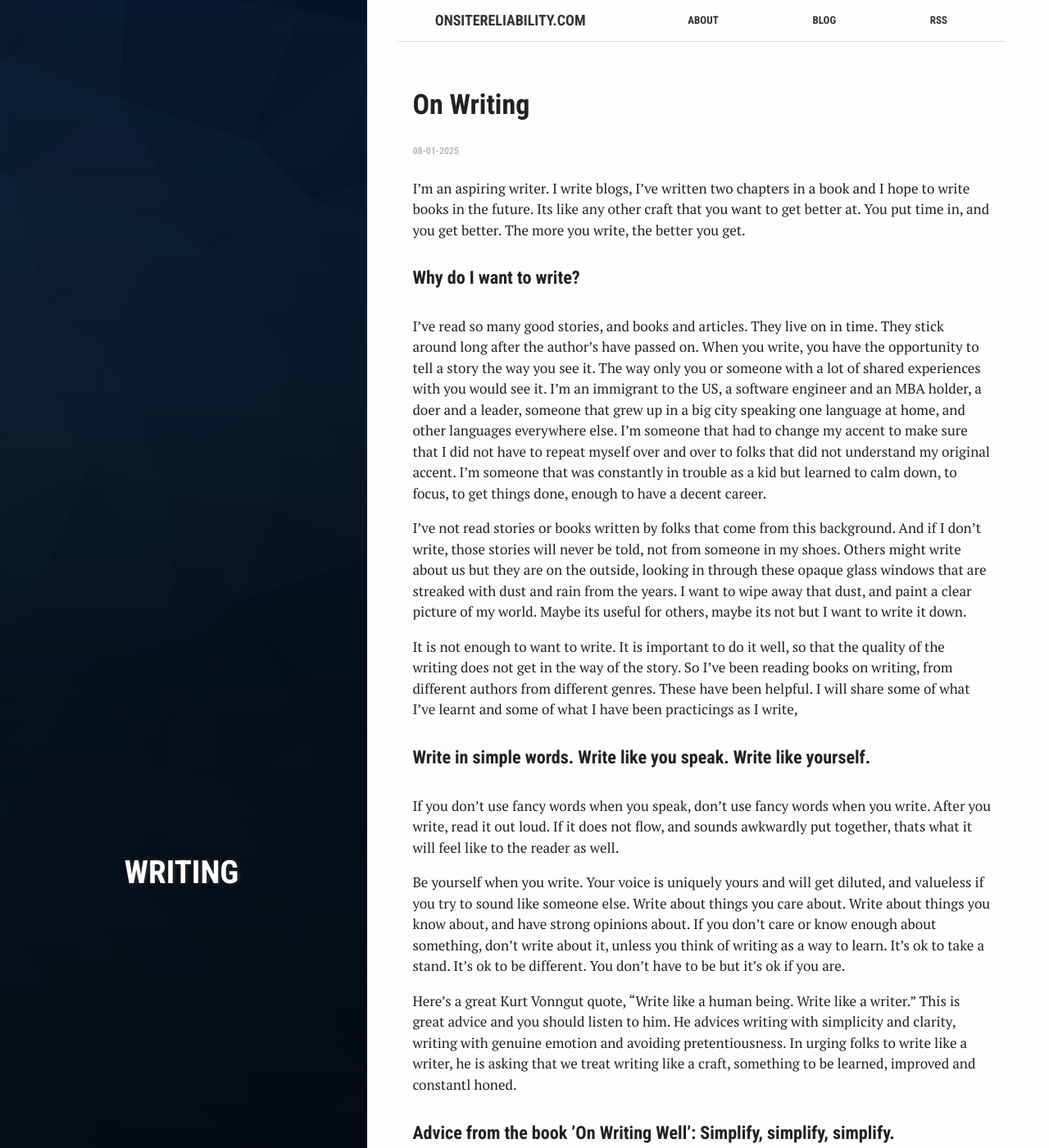
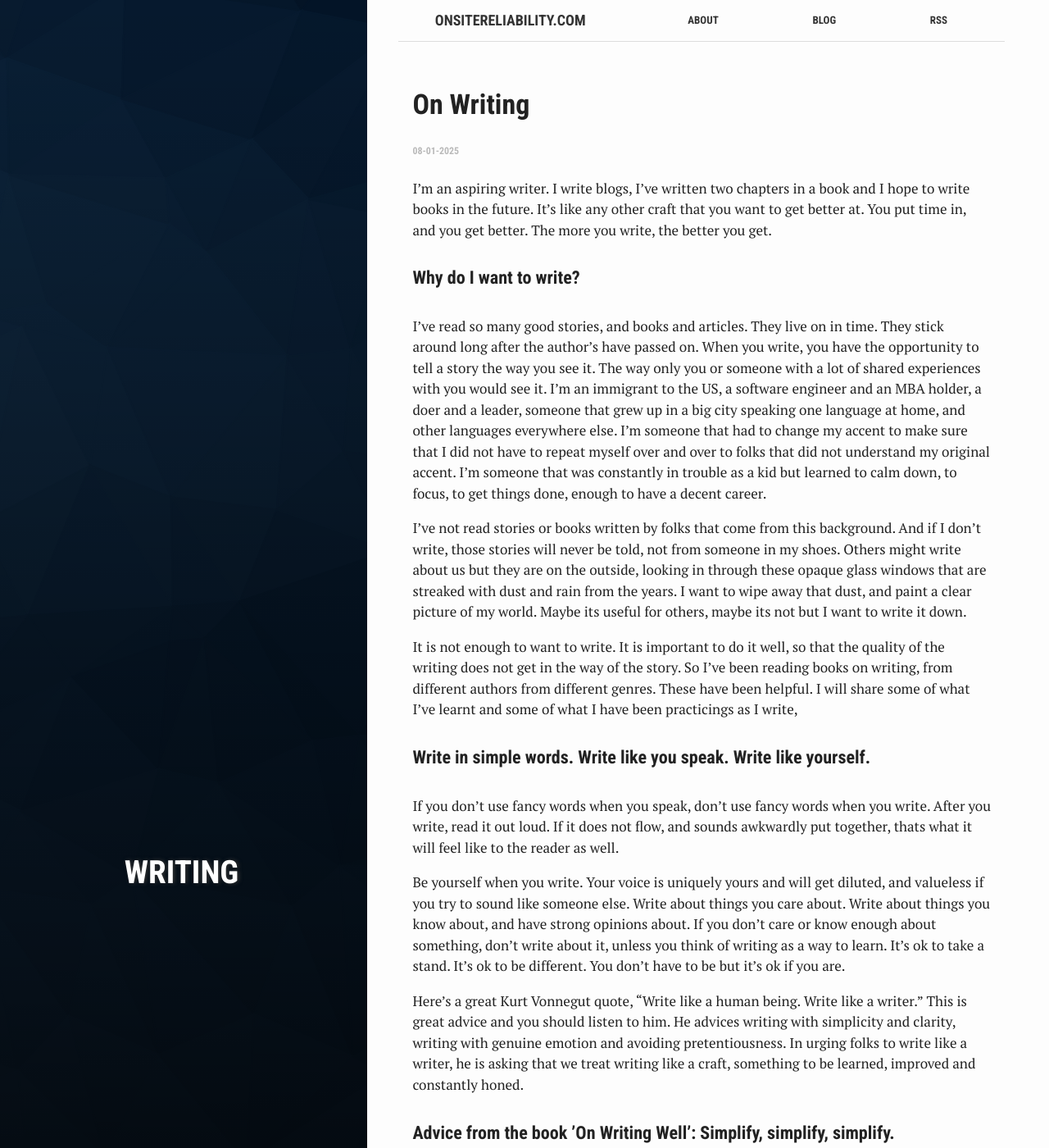
Before and after one commit to qapage/qapage.github.io, a Jekyll site: the page built from _posts/2025-01-08-My-thoughts-on-writing.md, in a window 1280 px wide and 1400 px high. Shown: the whole window at 82% size. Built offline with Jekyll 4.4.1, drawn with Linux system fonts in a browser that asks for light colours.

Commit message:
more updates to my thoughts on writing

```diff
--- a/_posts/2025-01-08-My-thoughts-on-writing.md
+++ b/_posts/2025-01-08-My-thoughts-on-writing.md
@@ -5,7 +5,7 @@ categories: [writing]
 tags: [writing]
 ---
 
-I'm an aspiring writer. I write blogs, I've written two chapters in a book and I hope to write books in the future. Its like any other craft that you want to get better at. You put time in, and you get better. The more you write, the better you get.
+I'm an aspiring writer. I write blogs, I've written two chapters in a book and I hope to write books in the future. It's like any other craft that you want to get better at. You put time in, and you get better. The more you write, the better you get.
 
 #### Why do I want to write?
 
@@ -20,7 +20,7 @@ If you don’t use fancy words when you speak, don’t use fancy words when you
 
 Be yourself when you write. Your voice is uniquely yours and will get diluted, and valueless if you try to sound like someone else. Write about things you care about. Write about things you know about, and have strong opinions about. If you don’t care or know enough about something, don’t write about it, unless you think of writing as a way to learn. It’s ok to take a stand. It’s ok to be different. You don’t have to be but it’s ok if you are.
 
-Here's a great Kurt Vonngut quote, "Write like a human being. Write like a writer." This is great advice and you should listen to him. He advices writing with simplicity and clarity, writing with genuine emotion and avoiding pretentiousness. In urging folks to write like a writer, he is asking that we treat writing like a craft, something to be learned, improved and constantl honed.
+Here's a great Kurt Vonnegut quote, "Write like a human being. Write like a writer." This is great advice and you should listen to him. He advices writing with simplicity and clarity, writing with genuine emotion and avoiding pretentiousness. In urging folks to write like a writer, he is asking that we treat writing like a craft, something to be learned, improved and constantly honed.
 
 #### Advice from the book ’On Writing Well’: Simplify, simplify, simplify.
 Put brackets around every component in a piece of writing that is not doing useful work. Then cut them. Avoid clutter. I was going to say, Avoid clutter like the plague and then after reading this paragraph, I heard the hypocrisy.
```
